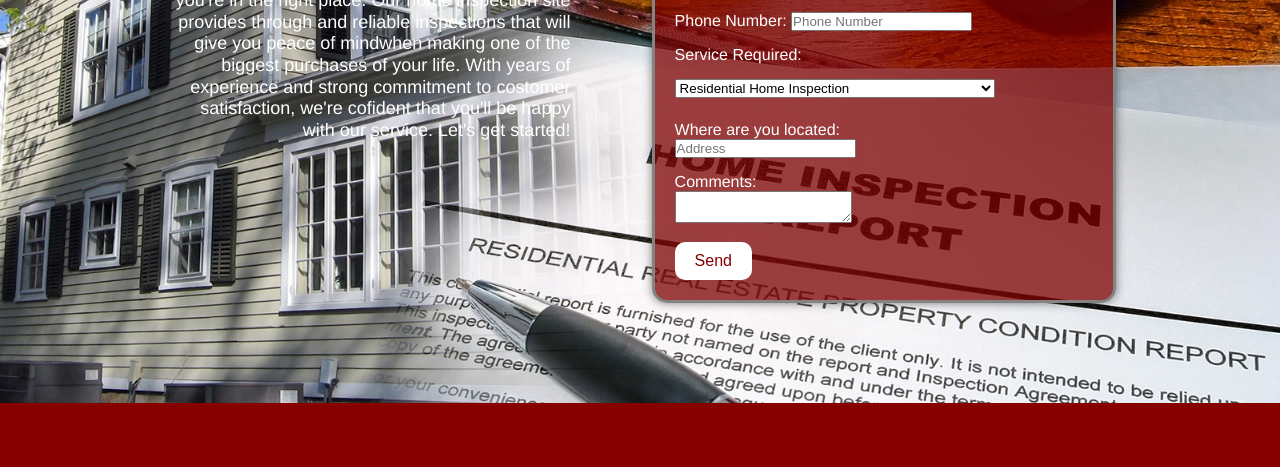
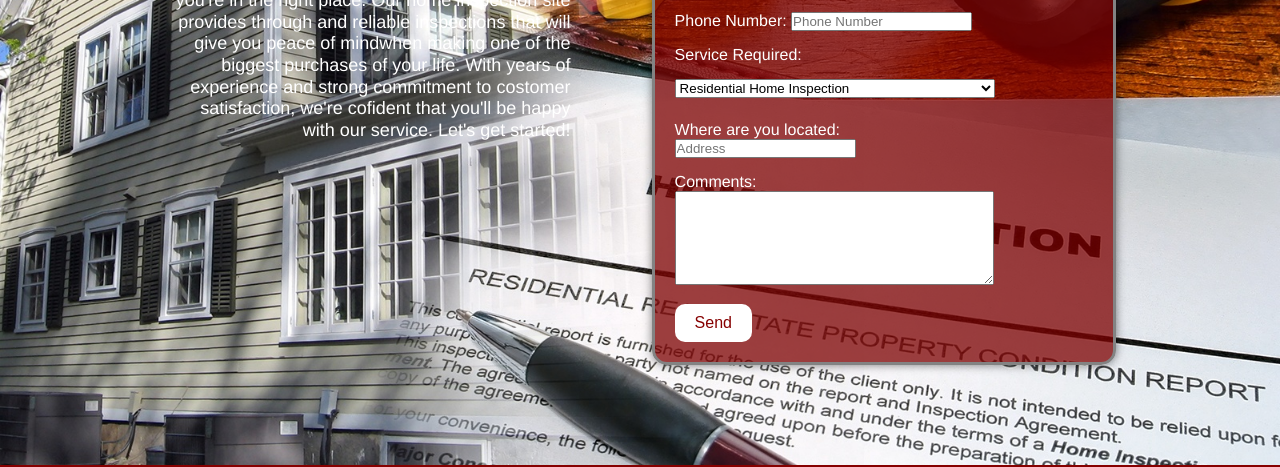
Before and after one commit to israel386/BHI, a plain HTML site: page index.html in a window 1280 px wide. Shown: the part 346-813 px from the top of the page. Drawn offline with Linux system fonts and the light colour scheme.

Commit message:
comments box update

```diff
--- a/index.html
+++ b/index.html
@@ -66,7 +66,7 @@
           <input type="text" name="name" placeholder="Address" required>
         </p>
         <p>Comments:<br>
-          <textarea name="special-Request:" placeholder=""></textarea>
+          <textarea name="special-Request:" placeholder="" style="width: 319px; height: 94px;"></textarea>
           <br>
         </p>
         <button type="submit">Send</button>
```
